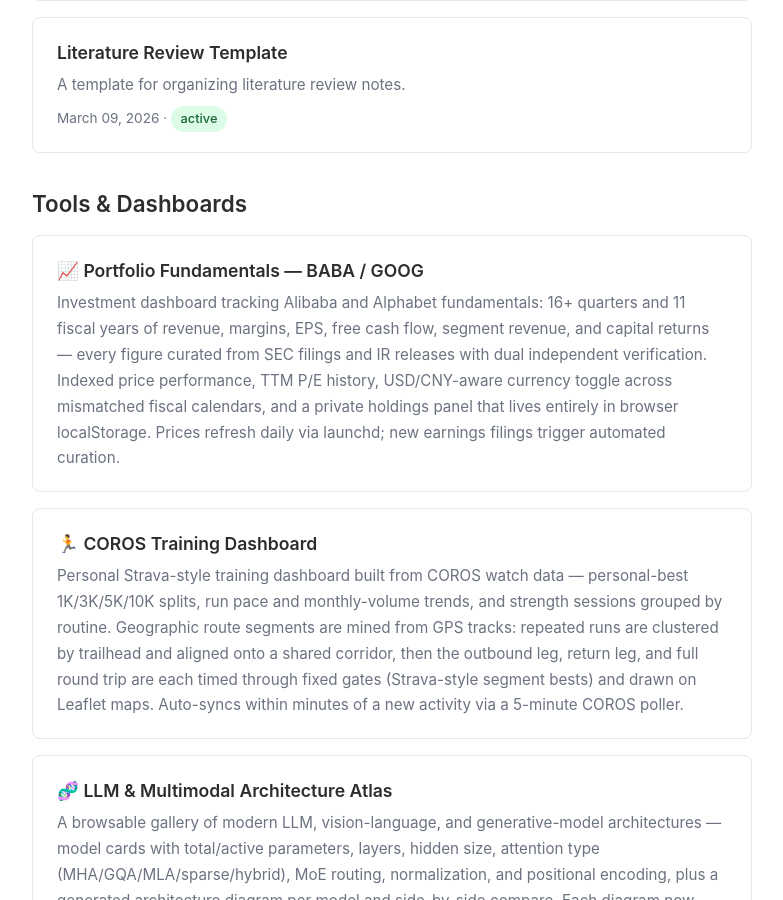
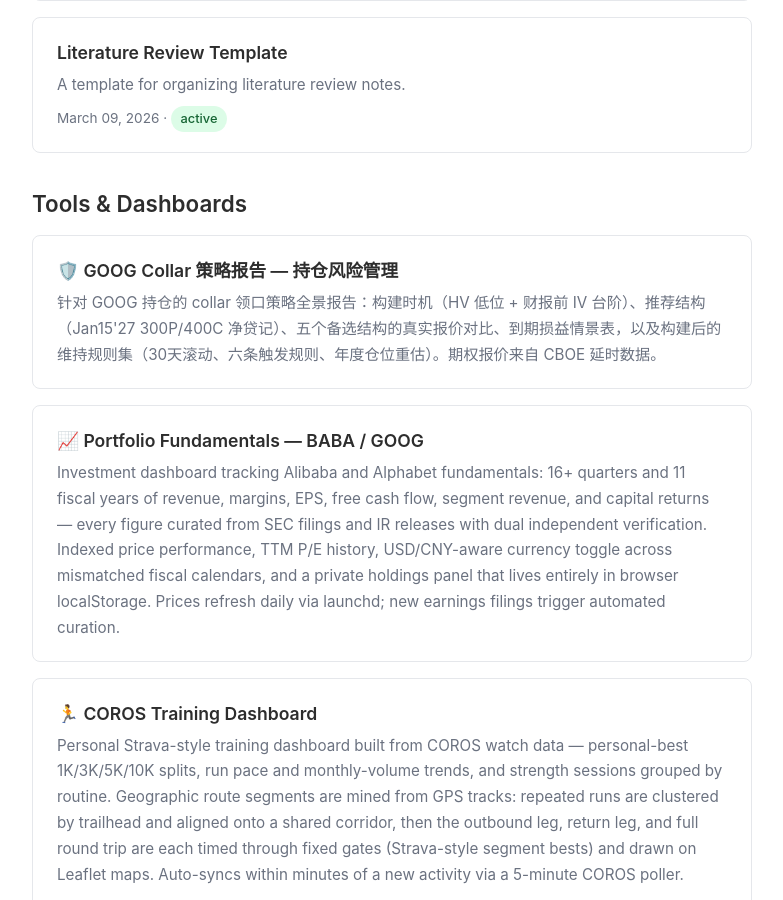
Before and after one commit to zhanglpg/zhanglpg.github.io, a Jekyll site: the page built from index.html, in a window 1280 px wide and 900 px high, scrolled down 383 px. Shown: the whole window, without its empty margins (248-1031 px from the left). Built offline with Jekyll 4.4.1, drawn with Linux system fonts in a browser that asks for light colours.

Commit message:
Add GOOG collar strategy report

```diff
--- a/index.html
+++ b/index.html
@@ -26,6 +26,12 @@
 
 <h2>Tools &amp; Dashboards</h2>
 <ul class="project-list">
+  <li>
+    <a href="{{ '/goog-collar/' | relative_url }}">
+      <div class="title">🛡️ GOOG Collar 策略报告 — 持仓风险管理</div>
+      <div class="summary">针对 GOOG 持仓的 collar 领口策略全景报告：构建时机（HV 低位 + 财报前 IV 台阶）、推荐结构（Jan15'27 300P/400C 净贷记）、五个备选结构的真实报价对比、到期损益情景表，以及构建后的维持规则集（30天滚动、六条触发规则、年度仓位重估）。期权报价来自 CBOE 延时数据。</div>
+    </a>
+  </li>
   <li>
     <a href="{{ '/portfolio/' | relative_url }}">
       <div class="title">📈 Portfolio Fundamentals — BABA / GOOG</div>
```
